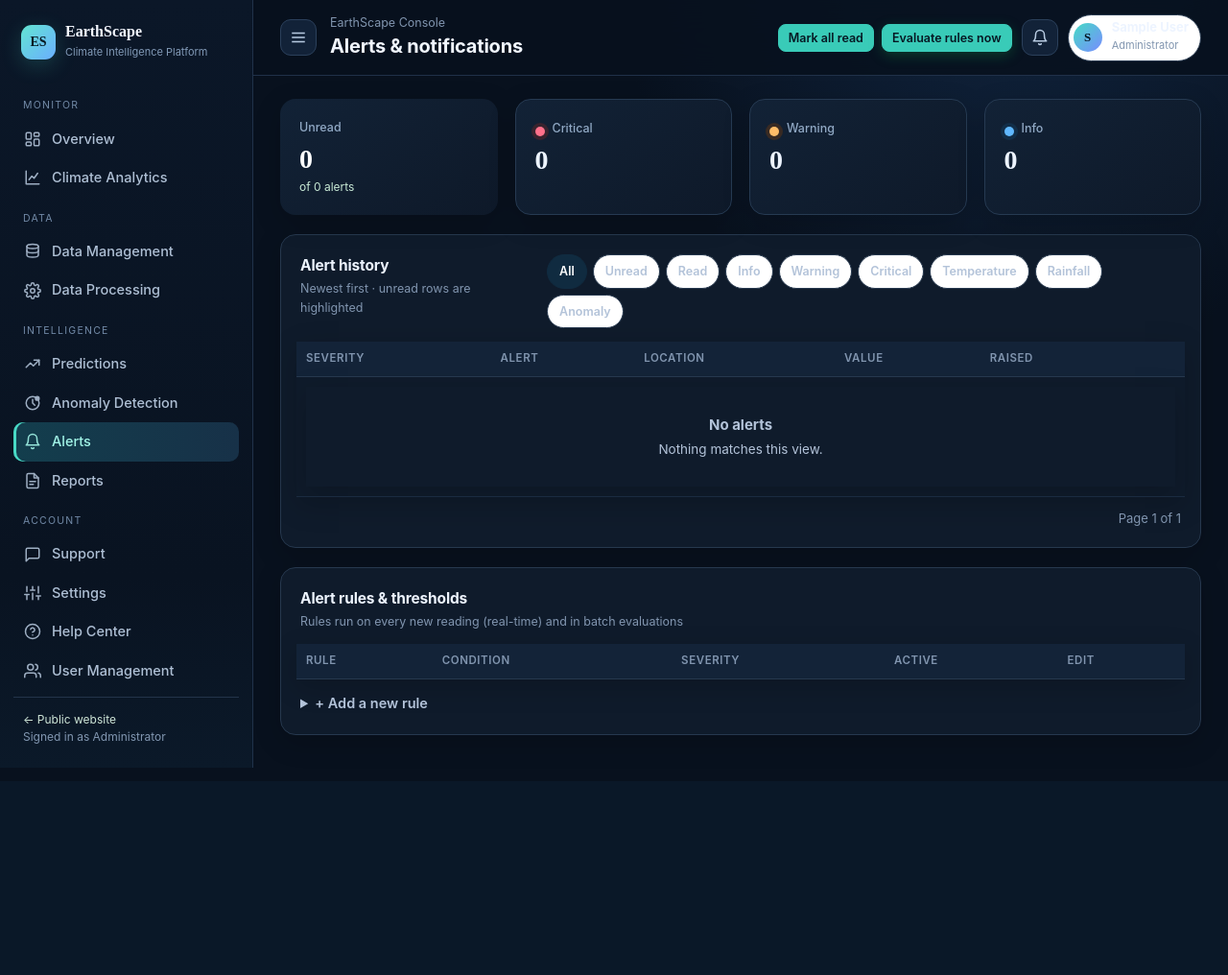
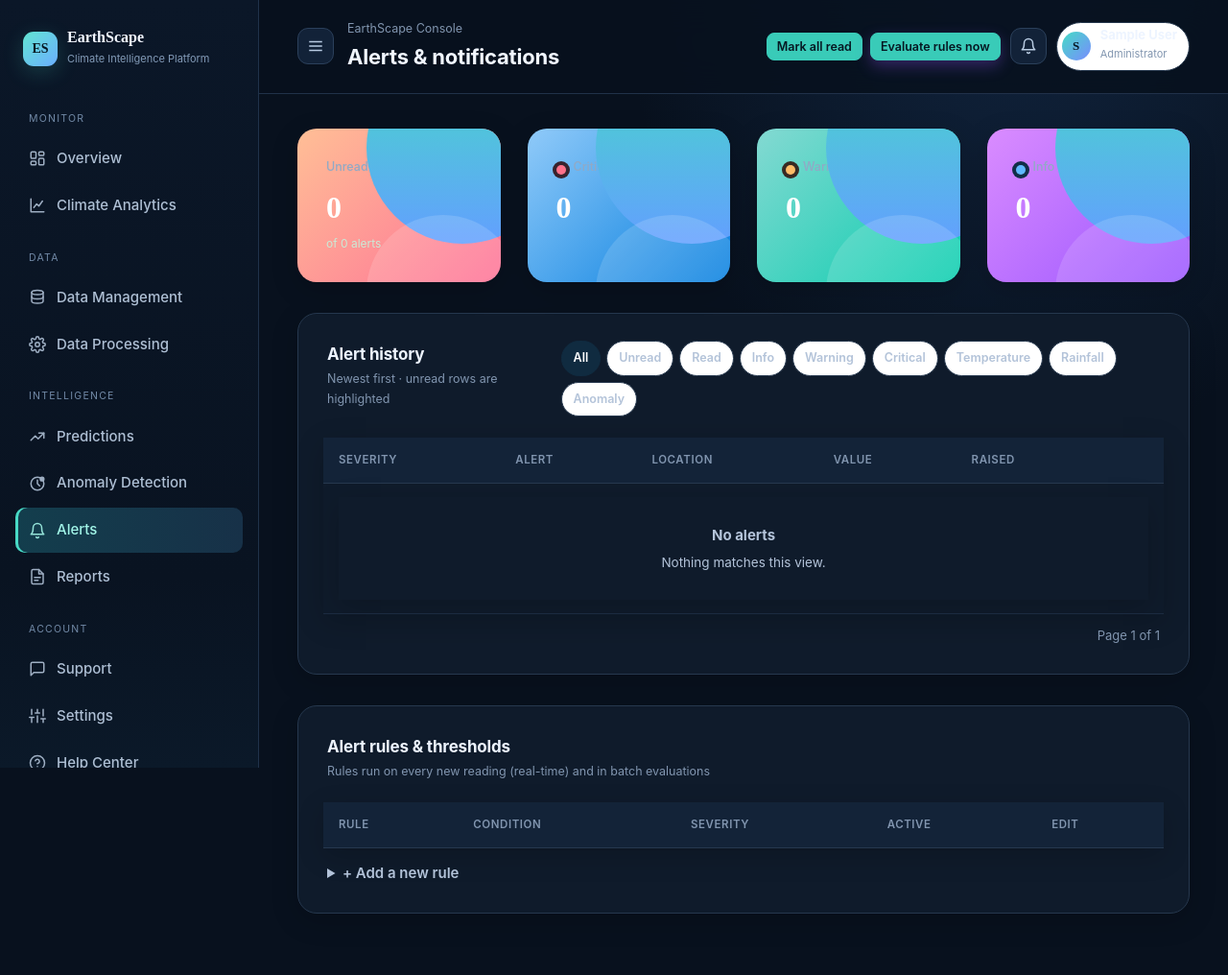
Before and after one commit to ari161-bit/climate-change-dashboard, a Django app: page /climatechanges/console/alerts/ in a window 1280 px wide. Shown: the whole page at 96% size. Before the commit the page ends 800 px from the top, so only its background shows below. Run offline with Django 5.2, Linux system fonts and the light colour scheme; the visitor is signed in with stand-in values (Sample User, id 1); data comes from the database, SQL or seed files in the repository; data that the repository does not hold is empty.

Commit message:
Give console dashboard a spacious gradient style
Roomier spacing for cards, tables and sidebar, plus Purple-style
gradient KPI tiles and purple accents.

```diff
--- a/aptech-hadoop-eproject/climatechanges/static/css/console.css
+++ b/aptech-hadoop-eproject/climatechanges/static/css/console.css
@@ -221,3 +221,44 @@ details summary{ cursor:pointer; font-weight:600; color:var(--ink-2); }
 }
 @media (max-width:560px){ .g4{ grid-template-columns:1fr; } .form-grid{ grid-template-columns:1fr; } .es-pop{ width:calc(100vw - 32px); right:-60px; } }
 @media (prefers-reduced-motion:reduce){ *{ animation:none !important; transition:none !important; } }
+
+/* ===== Spacious "Purple"-style refresh (overrides above) ===== */
+:root{ --bg:#f4f1fa; --line:#ebe6f5; --line-2:#f3f0f9; --radius:20px; --sidebar:270px;
+  --shadow:0 2px 6px rgba(60,30,110,.04), 0 12px 32px rgba(60,30,110,.06); }
+body{ font-size:15px; line-height:1.65; }
+.es-top{ padding:20px 40px; background:rgba(255,255,255,.85); }
+.es-top h1{ font-size:22px; }
+.es-content{ padding:36px 40px 64px; gap:32px; max-width:1440px; margin:0 auto; }
+.grid{ gap:28px; }
+.card{ padding:28px 30px; border-color:transparent; }
+.card-h{ margin-bottom:22px; }
+.card-h h3{ font-size:17px; }
+.chart{ height:320px; } .chart.tall{ height:400px; } .chart.short{ height:240px; }
+.es-side{ padding:24px 16px; gap:4px; }
+.es-nav a{ padding:11px 14px; margin:2px 0; }
+.es-nav-label{ padding:20px 14px 8px; }
+
+/* KPI: gradient tiles with soft circles */
+.kpi{ padding:30px 30px 28px; color:#fff; border:0; min-height:160px; }
+.kpi::before,.kpi::after{ content:""; position:absolute; border-radius:50%; background:rgba(255,255,255,.14); pointer-events:none; }
+.kpi::before{ width:200px; height:200px; right:-60px; top:-80px; }
+.kpi::after{ width:160px; height:160px; right:-20px; bottom:-90px; }
+.kpi .label,.kpi .sub,.kpi .value small{ color:rgba(255,255,255,.88); }
+.kpi .value{ color:#fff; font-size:32px; margin:14px 0 10px; }
+.kpi .ic{ background:rgba(255,255,255,.2); color:#fff; }
+.kpi .up,.kpi .down{ color:#fff; }
+.grid > .kpi:nth-child(4n+1){ background:linear-gradient(135deg,#ffbf96,#fe7096); }
+.grid > .kpi:nth-child(4n+2){ background:linear-gradient(135deg,#90caf9,#047edf); }
+.grid > .kpi:nth-child(4n+3){ background:linear-gradient(135deg,#84d9d2,#07cdae); }
+.grid > .kpi:nth-child(4n+4){ background:linear-gradient(135deg,#da8cff,#9a55ff); }
+.kpi.hero{ background:linear-gradient(135deg,#da8cff,#9a55ff); }
+
+/* tables/rows breathe more */
+.t th{ padding:14px 16px; } .t td{ padding:14px 16px; }
+.alert-row{ padding:16px 6px; gap:16px; }
+.stat-list{ gap:14px; }
+.filters{ padding:20px 24px; gap:16px; }
+.btn-primary{ background:linear-gradient(135deg,#da8cff,#9a55ff); box-shadow:0 6px 16px rgba(154,85,255,.3); }
+.es-nav a.on{ background:rgba(218,140,255,.18); box-shadow:inset 3px 0 0 #da8cff; }
+
+@media (max-width:980px){ .es-content{ padding:24px 16px 48px; gap:24px; } .es-top{ padding:14px 16px; } .grid{ gap:20px; } }
```
